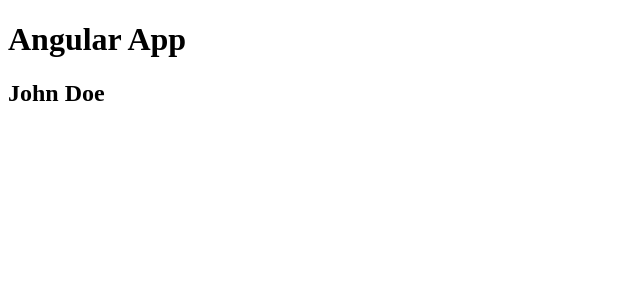
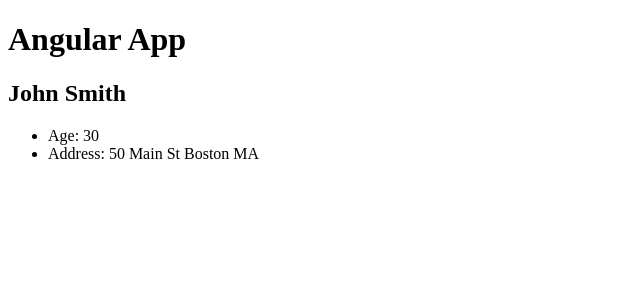
Before and after one commit to sagargourimath/courses--angular, an Angular app in the folder Brad Traversy/Udemy/angularApp/: page / in a window 1280 px wide. Shown: the top 300 px of the page, without its empty margins (0-640 px from the left). Built offline with nearby package versions, Linux system fonts and the light colour scheme.

Commit message:
adding props n methods to a component.

```diff
--- a/Brad Traversy/Udemy/angularApp/src/app/components/user/user.component.html
+++ b/Brad Traversy/Udemy/angularApp/src/app/components/user/user.component.html
@@ -1 +1,5 @@
-<h2>John Doe</h2>
+<h2>{{ firstName }} {{ lastName }}</h2>
+<ul>
+  <li>Age: {{ age }}</li>
+  <li>Address: {{ address.street }} {{ address.city }} {{ address.state }}</li>
+</ul>
--- a/Brad Traversy/Udemy/angularApp/src/app/components/user/user.component.ts
+++ b/Brad Traversy/Udemy/angularApp/src/app/components/user/user.component.ts
@@ -8,8 +8,13 @@
 export class UserComponent {
   // Properties
   firstName = 'John';
-  lastName = 'Doe';
+  lastName = 'Smith';
   age = 30;
+  address = {
+    street: '50 Main St',
+    city: 'Boston',
+    state: 'MA',
+  };
 
   // Methods
   constructor() {}
```
